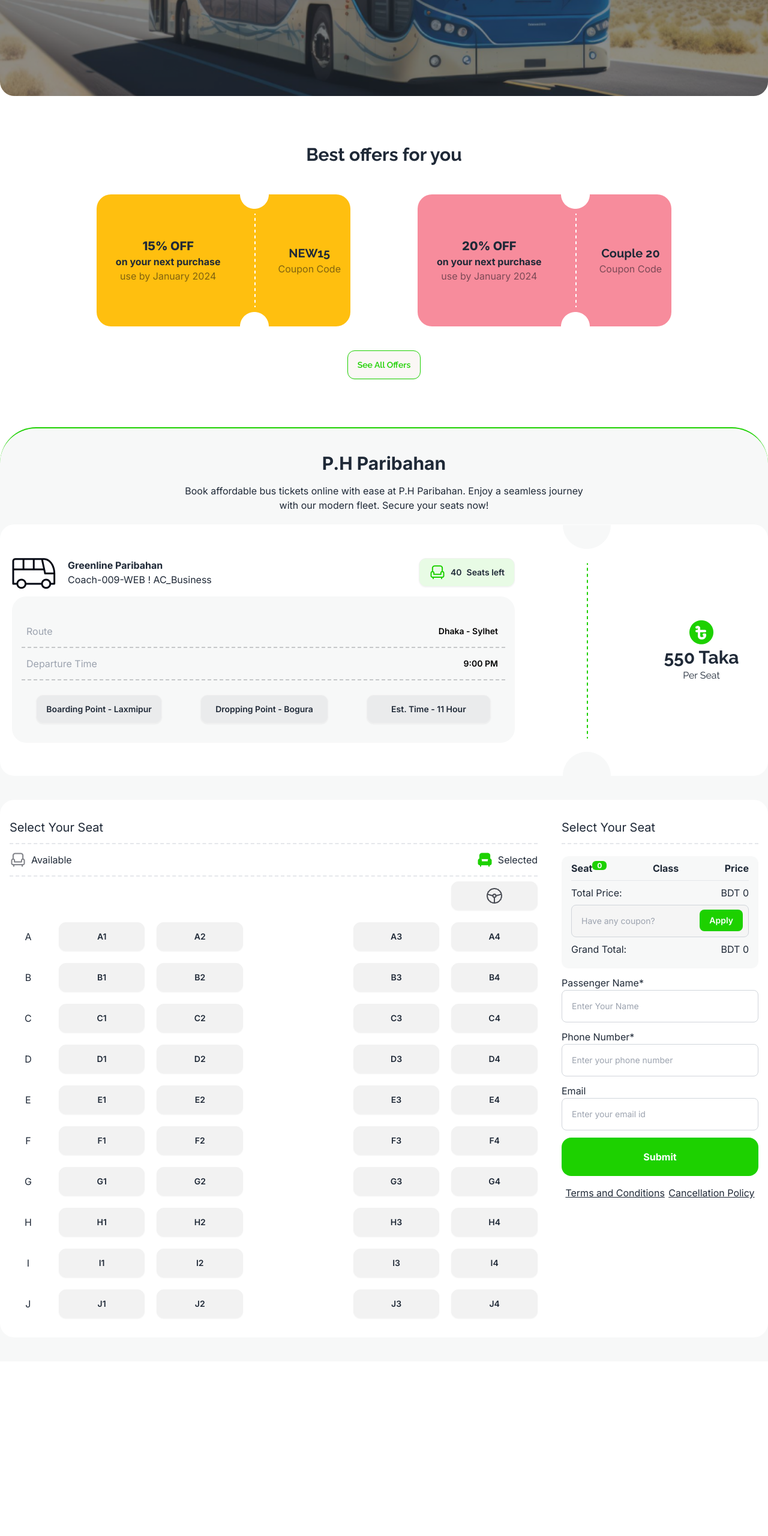
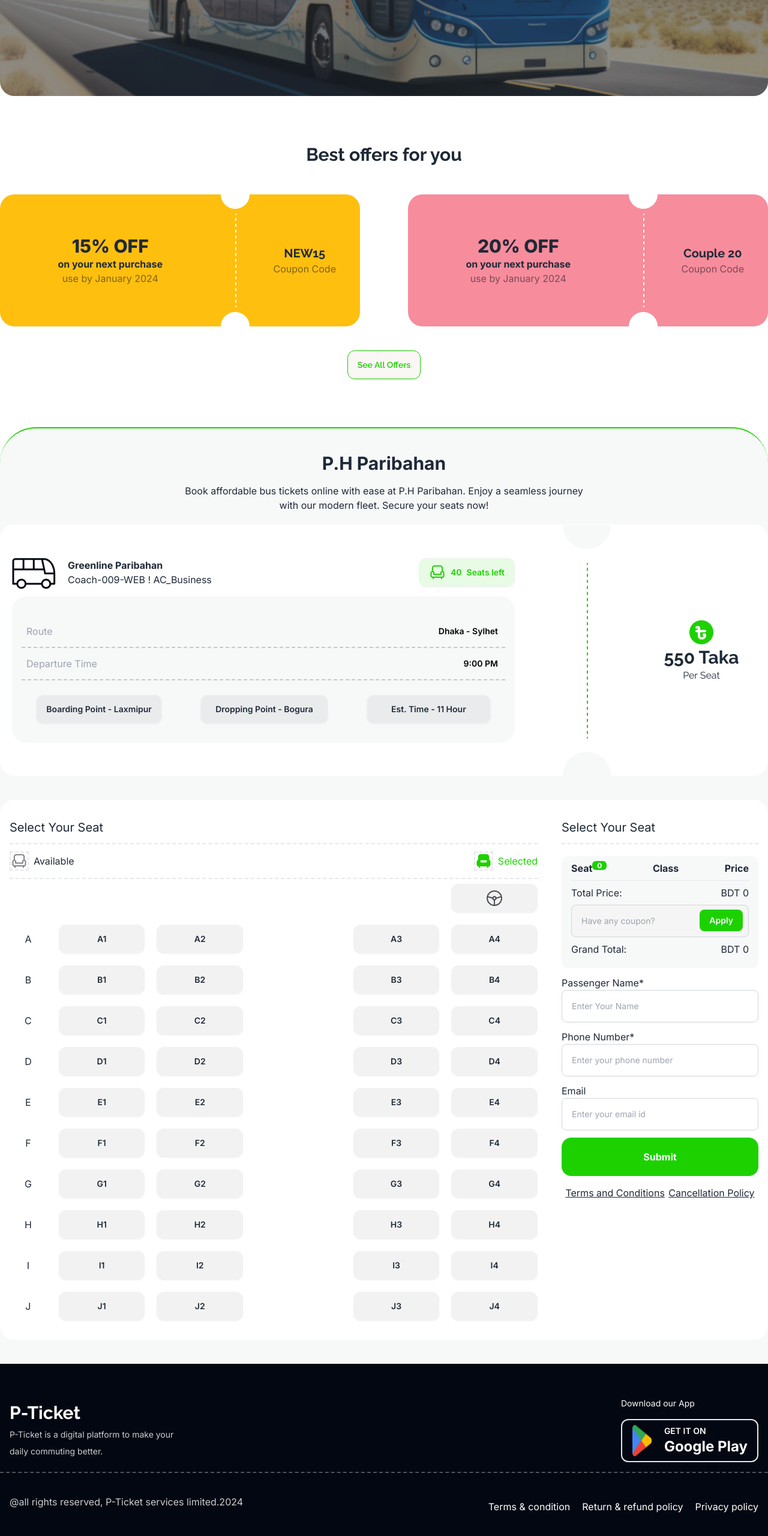
Before and after one commit to Reyad02/B9A5-smart-ticketing, a plain HTML site: page index.html in a window 1280 px wide. Shown: the part 628-3188 px from the top of the page at 60% size. Before the commit the page ends 2897 px from the top, so only its background shows below. Drawn offline with nearby package versions, Linux system fonts and the light colour scheme.

Commit message:
footer added and some style chnaged

```diff
--- a/index.html
+++ b/index.html
@@ -84,28 +84,28 @@
         <!-- offer section  -->
         <section class="text-center my-20 px-2 lg:px-0">
             <h1 class="raleway font-bold text-3xl mb-12">Best offers for you</h1>
-            <div class="flex flex-col lg:flex-row justify-center gap-28">
-                <div class=" bg-[#FFBF0F] rounded-3xl flex items-center ">
-                    <div class="px-8">
-                        <h1 class="text-xl font-extrabold">15% OFF</h1>
+            <div class="flex flex-col lg:flex-row justify-center gap-20">
+                <div class=" bg-[#FFBF0F] rounded-3xl flex items-center w-full">
+                    <div class="flex-1">
+                        <h1 class="text-3xl font-extrabold">15% OFF</h1>
                         <p class="font-bold">on your next purchase</p>
                         <p class="text-[#03071280]">use by January 2024</p>
                     </div>
-                    <img src="images/cupon-devider.png" alt="">
-                    <div class="px-4">
+                    <img class="" src="images/cupon-devider.png" alt="">
+                    <div class="px-10">
                         <h1 class="text-xl font-bold raleway">NEW15</h1>
                         <p class="text-[#03071280]">Coupon Code</p>
                     </div>
                 </div>
 
-                <div class=" bg-[#F78C9C] rounded-3xl flex items-center">
-                    <div class="px-8 ">
-                        <h1 class="text-xl font-extrabold">20% OFF</h1>
+                <div class=" bg-[#F78C9C] rounded-3xl flex items-center w-full">
+                    <div class="flex-1">
+                        <h1 class="text-3xl font-extrabold">20% OFF</h1>
                         <p class="font-bold">on your next purchase</p>
                         <p class="text-[#03071280]">use by January 2024</p>
                     </div>
                     <img src="images/cupon-devider.png" alt="">
-                    <div class="px-4">
+                    <div class="px-10">
                         <h1 class="text-xl font-bold raleway">Couple 20</h1>
                         <p class="text-[#03071280]">Coupon Code</p>
                     </div>
@@ -117,14 +117,16 @@
         </section>
     </header>
 
-    <main id="bus-container" class="border-t-2 border-[#1DD100] rounded-t-[30px] lg:rounded-t-[60px] py-10 px-2 lg:px-0 bg-[#F7F8F8]">
+    <main id="bus-container"
+        class="border-t-2 border-[#1DD100] rounded-t-[30px] lg:rounded-t-[60px] py-10 px-2 lg:px-0 bg-[#F7F8F8]">
 
         <section class="lg:max-w-screen-xl lg:mx-auto">
 
             <!-- about PH Paribahan  -->
             <div class="text-center ">
                 <h1 class="text-3xl font-bold">P.H Paribahan</h1>
-                <p class="max-w-2xl mx-auto mt-4 mb-5">Book affordable bus tickets online with ease at P.H Paribahan. Enjoy a
+                <p class="max-w-2xl mx-auto mt-4 mb-5">Book affordable bus tickets online with ease at P.H Paribahan.
+                    Enjoy a
                     seamless journey with our modern fleet. Secure your seats now!</p>
                 <div class="flex flex-col lg:flex-row gap-10 items-center bg-white pl-5 rounded-3xl mb-10">
 
@@ -144,8 +146,8 @@
                                 </div>
                             </div>
                             <div>
-                                <button class="btn bg-[#1DD1001A] rounded-xl"><img src="images/seat-green.png" alt="">
-                                    <span id="bus-seat">40</span>Seats left</button>
+                                <button class="btn bg-[#1DD1001A] rounded-xl green-clr"><img src="images/seat-green.png"
+                                        alt=""><span id="bus-seat">40</span>Seats left</button>
                             </div>
                         </div>
 
@@ -205,13 +207,13 @@
                     <h1 class="text-xl mb-3 border-b-2 pb-3 border-dashed">Select Your Seat</h1>
                     <!-- <hr class="border-dashed border-2"> -->
                     <div class="flex justify-between border-b-2 pb-3 border-dashed">
-                        <div class="flex items-center gap-2">
-                            <img src="images/seat-gray.png" alt="">
+                        <div class="flex items-center gap-2 ">
+                            <img src="images/seat-gray.png" class="border-dashed border-2" alt="">
                             <p>Available</p>
                         </div>
                         <div class="flex items-center gap-2">
-                            <img src="images/seat-green-filled.png" alt="">
-                            <p>Selected</p>
+                            <img src="images/seat-green-filled.png" class="border-dashed border-2" alt="">
+                            <p class="green-clr">Selected</p>
                         </div>
                     </div>
 
@@ -359,8 +361,8 @@
 
             </div>
 
-            <dialog id="my_modal_5" class="modal modal-bottom sm:modal-middle">
-                <div class="modal-box">
+            <dialog id="my_modal_5" class="modal modal-center sm:modal-middle ">
+                <div class="modal-box w-11/12 max-w-5xl">
                     <div class="flex justify-center">
                         <img src="images/success.png" alt="">
                     </div>
@@ -369,7 +371,7 @@
                         <p class="">Thank you for Booking Our Bus Seats.</p>
                         <p class="text-center">We are working hard to find the best service
                             and deals for you.</p>
-                        <p class="">Shortly you will find a confirmation in your email.</p>
+                        <p class="text-center">Shortly you will find a confirmation in your email.</p>
                     </div>
 
                     <div class="modal-action flex items-center justify-center">
@@ -385,6 +387,42 @@
         </section>
     </main>
 
+    <footer class="bg-[#030712]">
+        <div
+            class="lg:max-w-screen-xl lg:mx-auto footer items-center p-4 pt-14 text-neutral-content border-b-2 border-[#FFFFFF4D] border-dashed">
+            <aside class=" items-center ">
+                <h1 class="text-3xl raleway font-bold text-white">P-Ticket</h1>
+                <p class="text-[#FFFFFFCC]">P-Ticket is a digital platform to make your
+                </p>
+                <p class="text-[#FFFFFFCC]">daily commuting better.</p>
+            </aside>
+            <nav class=" gap-4 md:place-self-center md:justify-self-end ">
+                <p class="text-white">Download our App</p>
+                <div class="flex rounded-xl border-2  px-4 py-2 gap-5">
+                    <img src="images/playstore.png" alt="">
+
+                    <div>
+                        <p class="uppercase font-semibold text-white">Get it on</p>
+                        <p class="font-bold text-2xl text-white">Google Play </p>
+                    </div>
+                </div>
+
+            </nav>
+
+
+        </div>
+        <div class="lg:max-w-screen-xl lg:mx-auto flex flex-col lg:flex-row justify-between mt-5 pb-20 p-4">
+            <p class=" text-[#FFFFFFCC]">@all rights reserved, P-Ticket services limited.2024</p>
+            <div class="flex flex-row text-white gap-5 pt-2 lg:pt-2 cursor-pointer">
+                <p>Terms & condition</p>
+                <p>Return & refund policy</p>
+                <p>Privacy policy</p>
+            </div>
+        </div>
+
+
+    </footer>
+
 
     <script src="js/app.js"></script>
 </body>
--- a/js/app.js
+++ b/js/app.js
@@ -51,6 +51,9 @@
         discountDiv.classList.remove("hidden");
         setInnerText("discount", discount);
     }
+    else{
+        alert("Wrong coupon code used!!!");
+    }
 })
 
 document.getElementById('myForm').addEventListener('submit', function (event) {
@@ -60,7 +63,7 @@
         modal.showModal();
     }
     else {
-        alert("Firstly book a seat!!!");
+        alert("You have to book at least one sit!!!");
     }
 });
 
```
